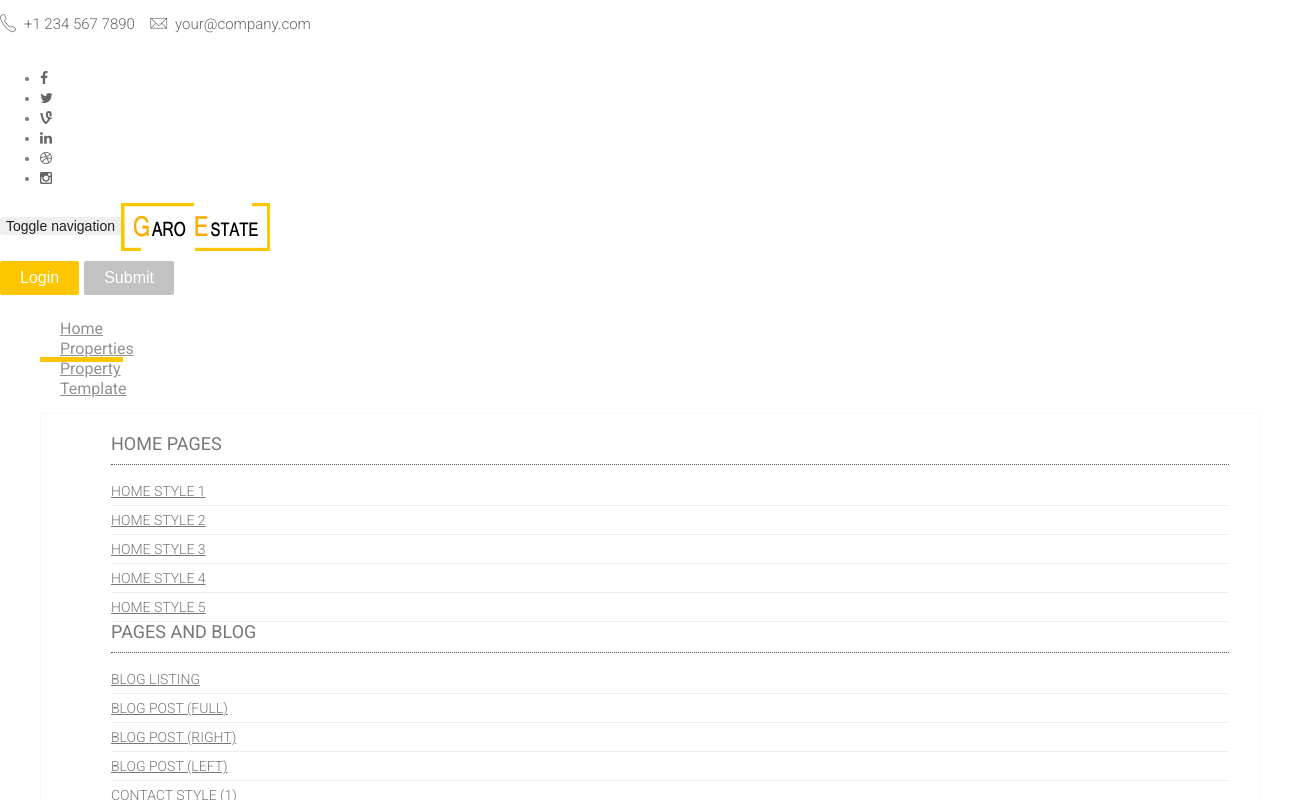
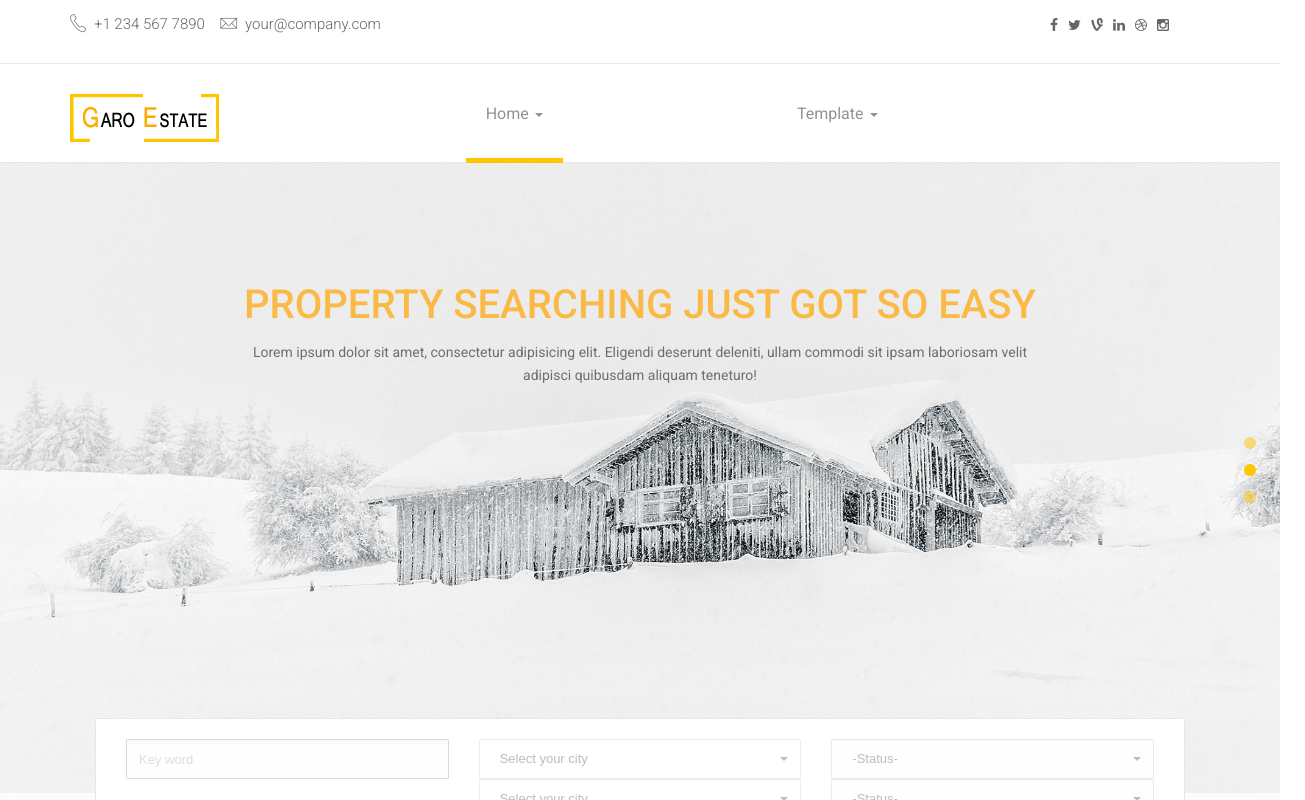
Before and after one commit to kondisaikumar/nomediator, an Angular app: page / in a window 1280 px wide. Shown: the top 800 px of the page, 1305 px wide, since content can reach past the window. Built offline with nearby package versions, Linux system fonts and the light colour scheme.

Commit message:
removed issue

```diff
--- a/src/styles.css
+++ b/src/styles.css
@@ -1,6 +1,8 @@
 @import "./assets/fonts/icon-7-stroke/css/pe-icon-7-stroke.css";
 @import "./assets/fonts/icon-7-stroke/css/helper.css";
 @import "./assets/css/animate.css";
+@import "./assets/bootstrap/css/bootstrap.min.css";
+@import "./assets/css/bootstrap-select.min.css";
 @import "./assets/css/bootstrap-theme.css";
 @import "./assets/css/font-awesome.min.css";
 @import "./assets/css/fontello.css";
@@ -17,7 +19,7 @@
 @import "./assets/css/price-range.css";
 @import "./assets/css/responsive.css";
 @import "./assets/css/slider.css";
-@import "./assets/css/style.css";
+/* @import "./assets/css/style.css"; */
 @import "./assets/css/styleNoJS.css";
 @import "./assets/css/wizard.css";
 
```
